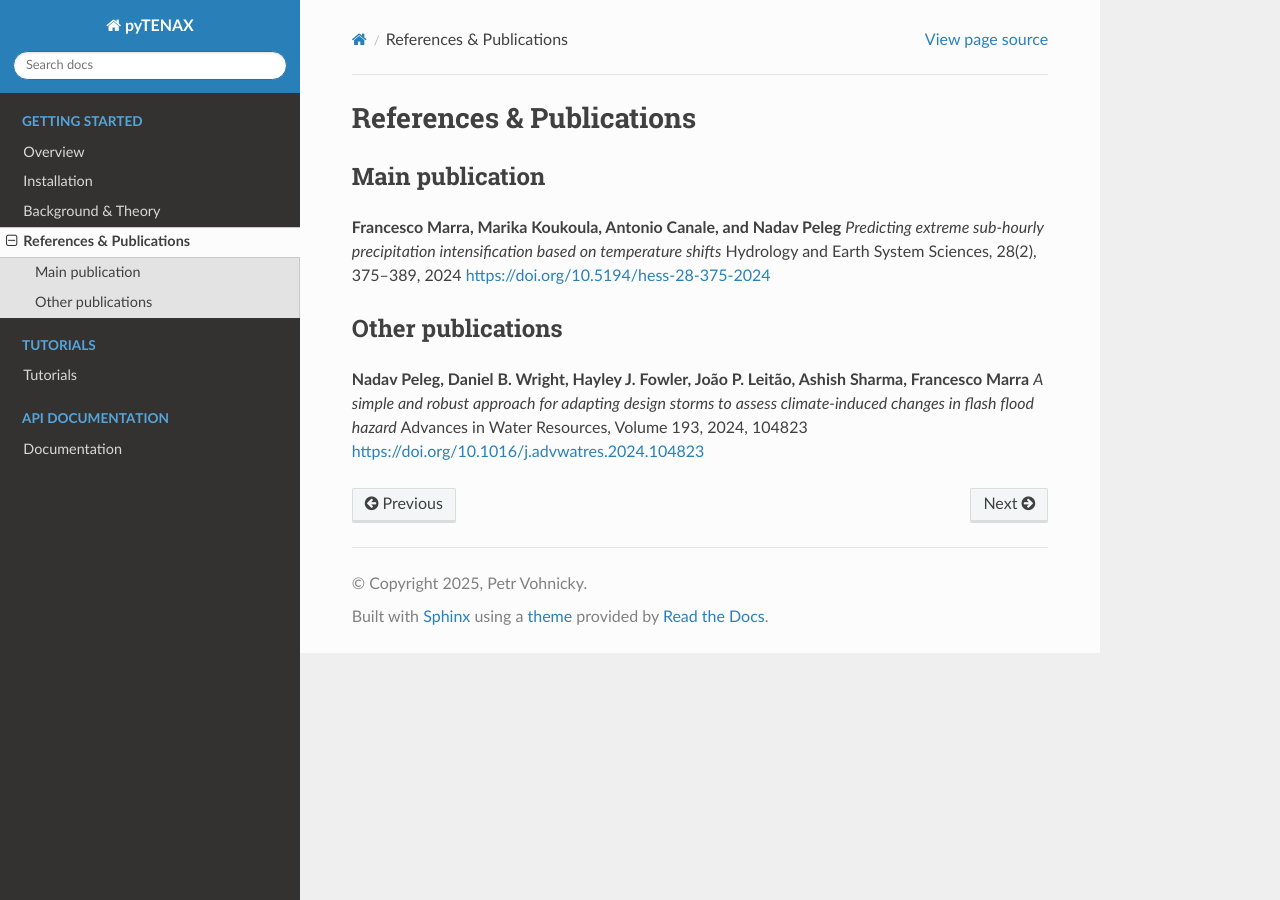
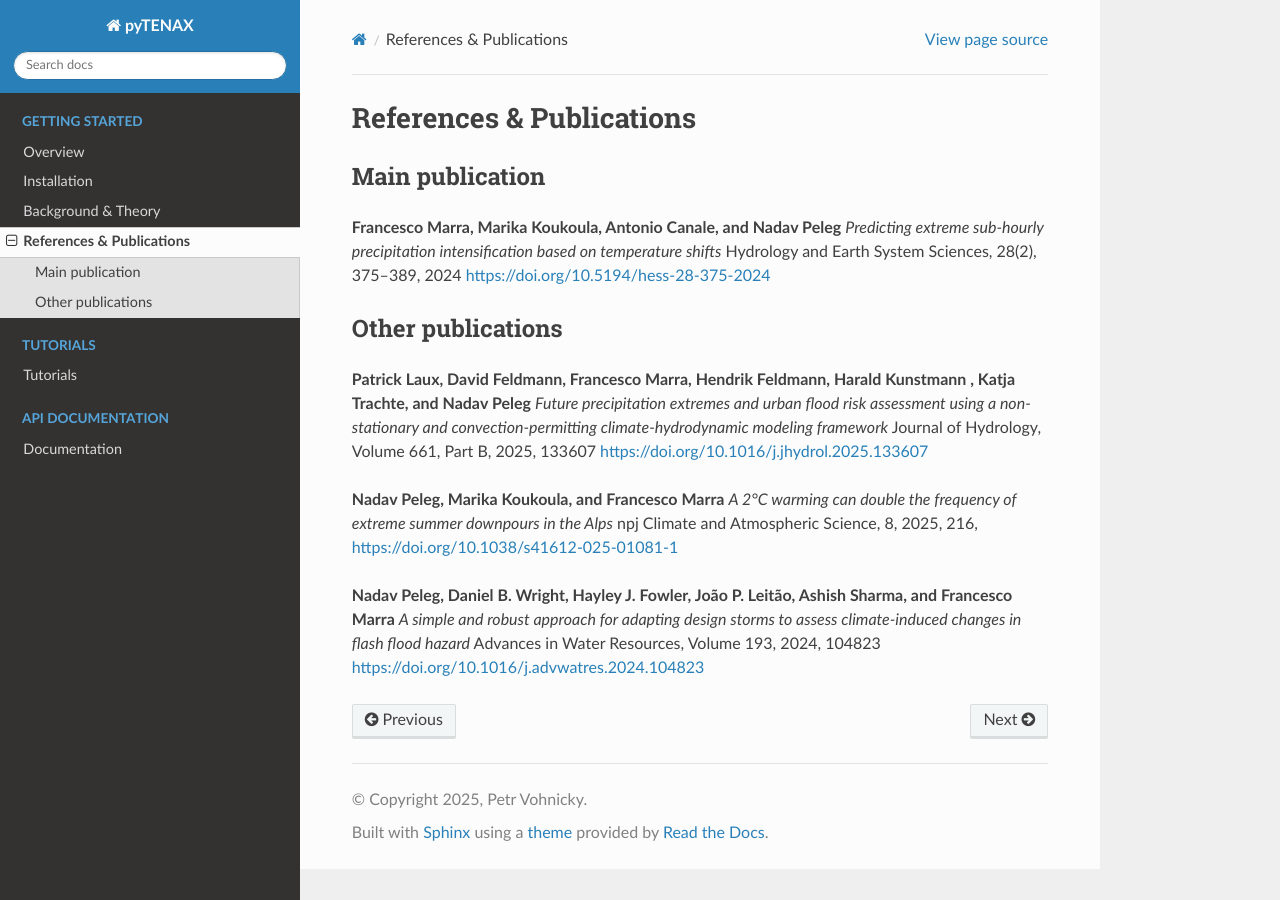
Before and after one commit to PetrVey/pyTENAX, a Sphinx documentation site: the page built from docs/source/getting_started/references.rst, in a window 1280 px wide. Built offline with Sphinx 7.4.7 and the Read the Docs theme 3.1.0, drawn with Linux system fonts in a browser that asks for light colours.

Commit message:
Added new published papers with TENAX

```diff
--- a/docs/source/getting_started/references.rst
+++ b/docs/source/getting_started/references.rst
@@ -10,7 +10,22 @@ Hydrology and Earth System Sciences, 28(2), 375–389, 2024
 
 Other publications
 ------------------
-**Nadav Peleg, Daniel B. Wright, Hayley J. Fowler, João P. Leitão, Ashish Sharma, Francesco Marra**
+
+
+
+**Patrick Laux, David Feldmann, Francesco Marra, Hendrik Feldmann, Harald Kunstmann , Katja Trachte, and Nadav Peleg**
+*Future precipitation extremes and urban flood risk assessment using a non-stationary and convection-permitting climate-hydrodynamic modeling framework*
+Journal of Hydrology, Volume 661, Part B, 2025, 133607
+`https://doi.org/10.1016/j.jhydrol.2025.133607 <https://doi.org/10.1016/j.jhydrol.2025.133607>`_
+
+
+**Nadav Peleg, Marika Koukoula, and Francesco Marra**
+*A 2°C warming can double the frequency of extreme summer downpours in the Alps*
+npj Climate and Atmospheric Science, 8, 2025, 216,
+`https://doi.org/10.1038/s41612-025-01081-1 <https://doi.org/10.1038/s41612-025-01081-1>`_
+
+
+**Nadav Peleg, Daniel B. Wright, Hayley J. Fowler, João P. Leitão, Ashish Sharma, and Francesco Marra**
 *A simple and robust approach for adapting design storms to assess climate-induced changes in flash flood hazard*
 Advances in Water Resources, Volume 193, 2024, 104823
 `https://doi.org/10.1016/j.advwatres.2024.104823 <https://doi.org/10.1016/j.advwatres.2024.104823>`_
```
